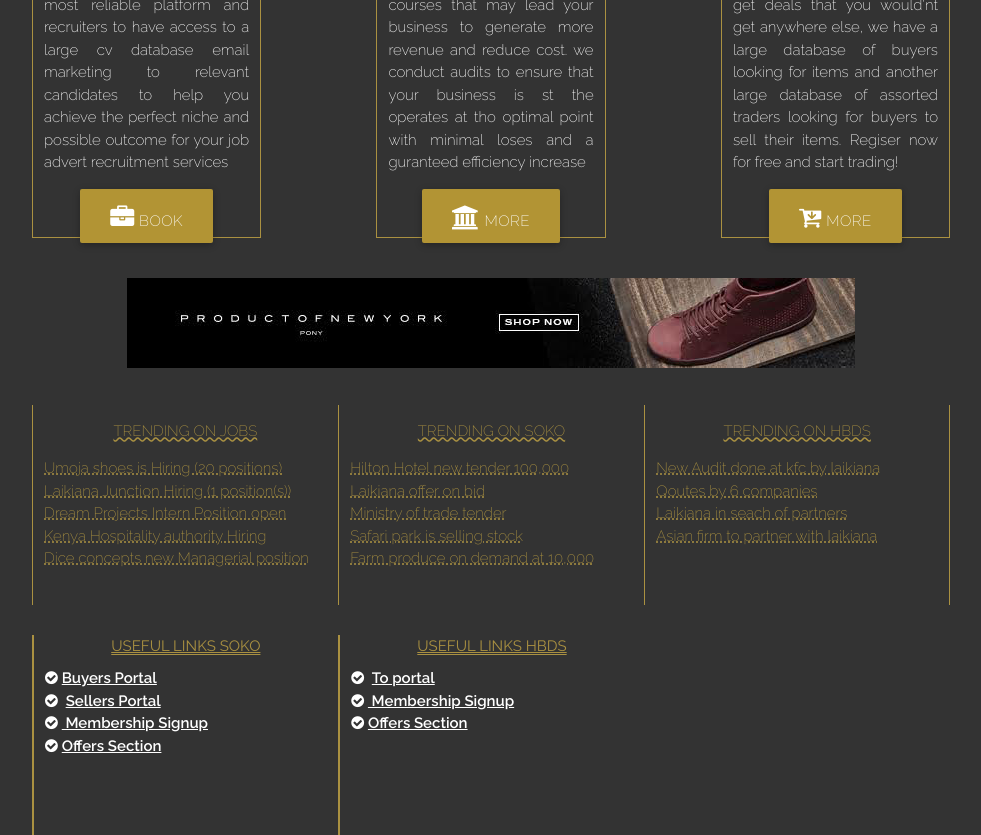
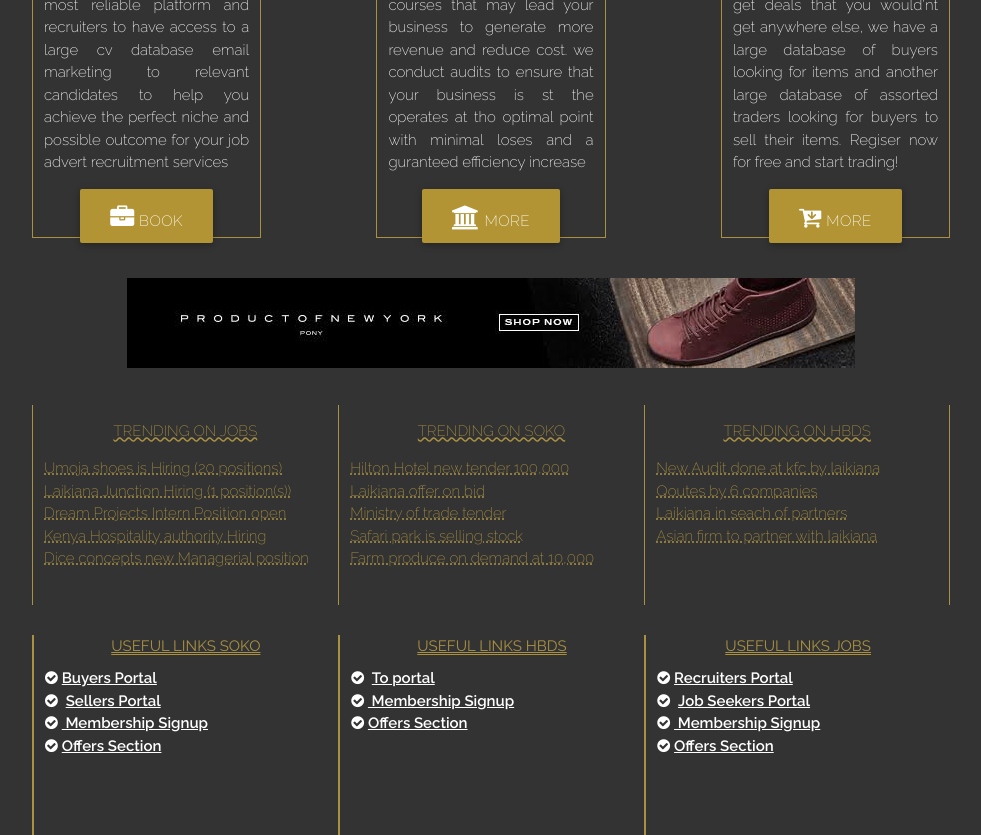
Before and after one commit to Quantumke/ResponsiveLandingPage, a plain HTML site: page index.html in a window 1280 px wide. Shown: the part 982-1817 px from the top of the page, without its empty margins (149-1130 px from the left). Drawn offline with Linux system fonts and the light colour scheme.

Commit message:
markup third links

```diff
--- a/index.html
+++ b/index.html
@@ -321,6 +321,19 @@
 		            </div>
 
 		            </div>
+		            <div class="hot-links col s4">
+		            <div class="links-title">
+		                Useful links Jobs
+		            </div>
+		             <div class="links-body">
+		                <i class="fa fa-check-circle" ></i>&nbsp;<span class="links-act">Recruiters Portal</span> <br>
+		                 <i class="fa fa-check-circle"></i>&nbsp; <span class="links-act">Job Seekers Portal</span> <br>
+		                    <i class="fa fa-check-circle"></i>&nbsp;<span class="links-act"> Membership Signup</span> <br>
+		                       <i class="fa fa-check-circle"></i>&nbsp;<span class="links-act">Offers Section</span> <br>
+
+		            </div>
+
+		            </div>
 
 
 		        </div>
```
